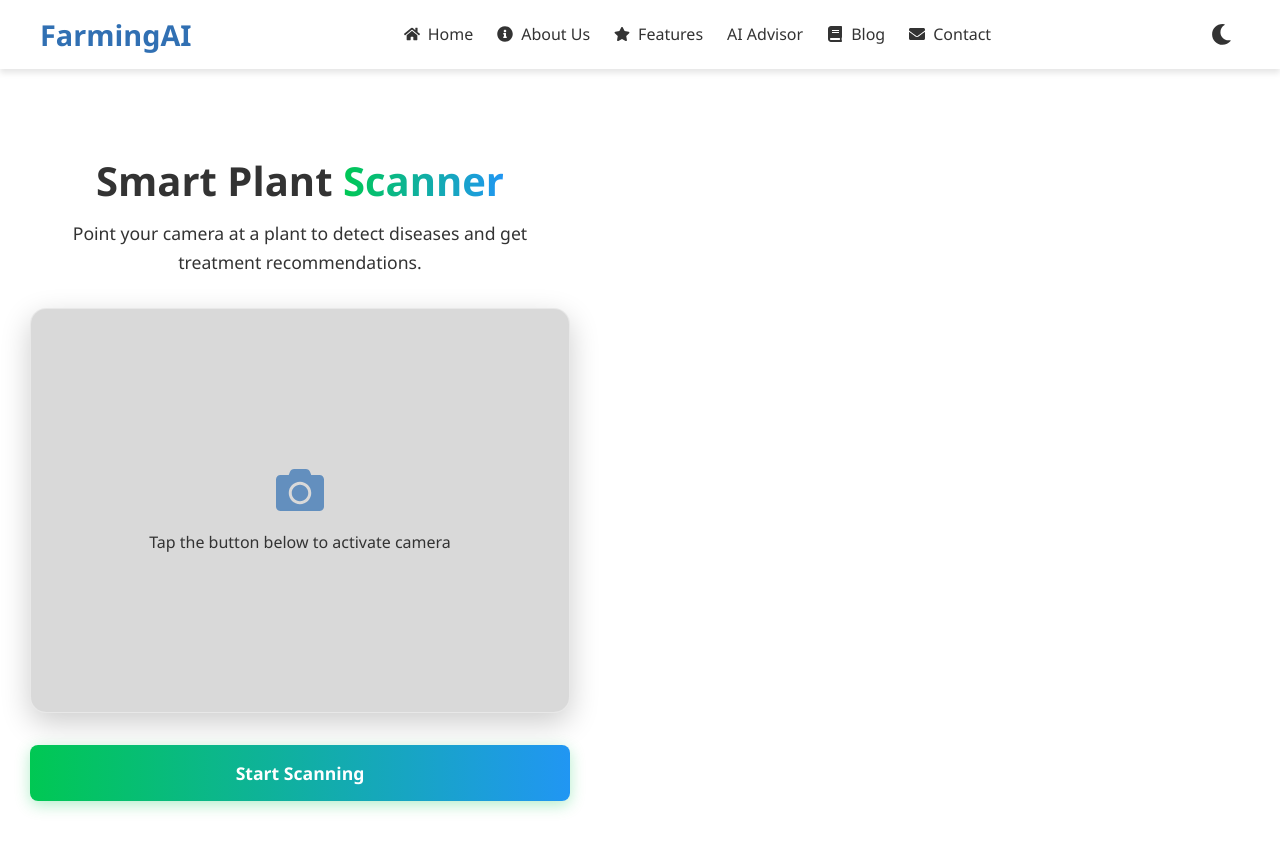
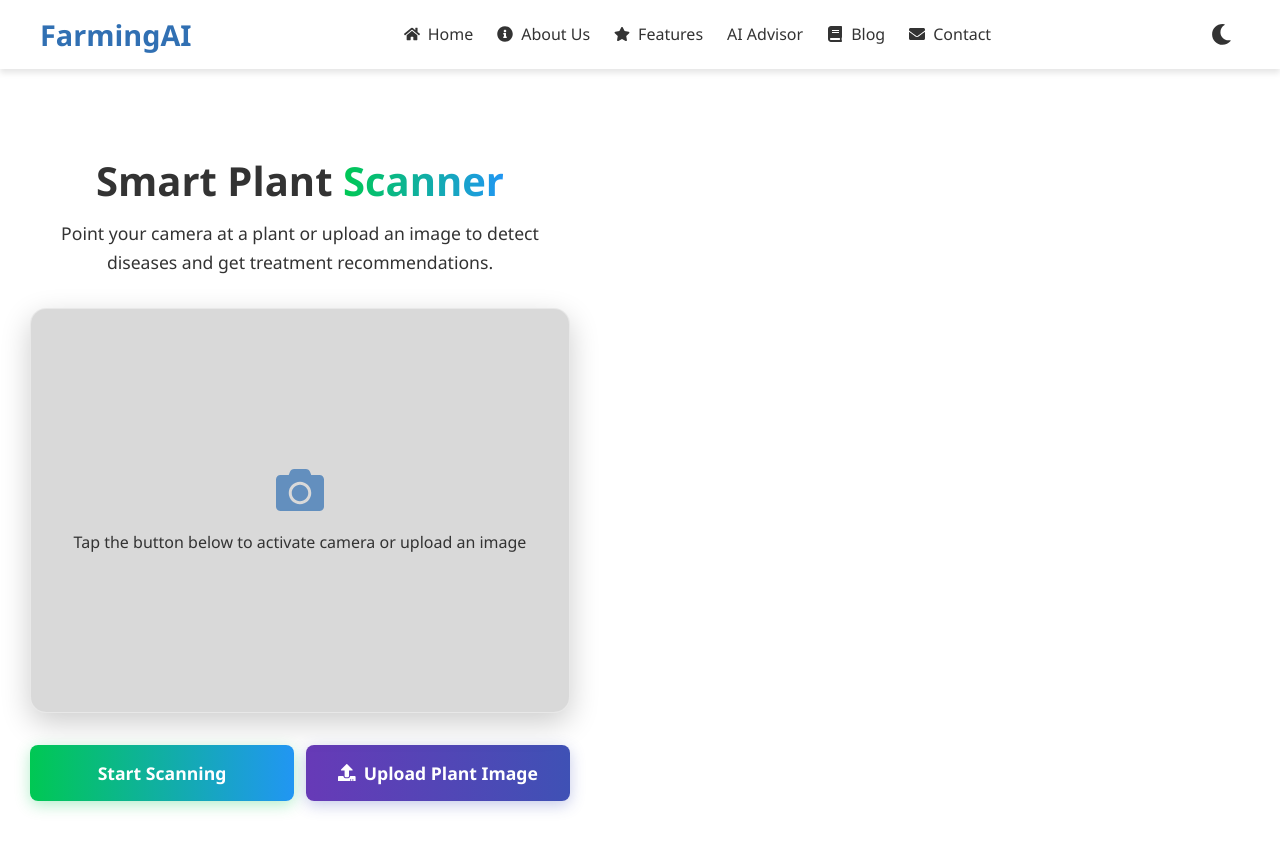
Before and after one commit to Hindavi-1/farming-advisor, a React (Vite) app in the folder frontend/: page /smart-scanner in a window 1280 px wide. Shown: the top 850 px of the page. Built offline with nearby package versions, Linux system fonts and the light colour scheme.

Commit message:
upload image

```diff
--- a/frontend/src/components/Contact/Contact.css
+++ b/frontend/src/components/Contact/Contact.css
@@ -406,3 +406,20 @@ body.dark {
     font-size: 1.8rem;
   }
 }
+
+
+.scan-button,
+.upload-button {
+  flex: 1;
+  padding: 16px;
+  border-radius: 8px;
+  font-weight: 600;
+  font-size: 1.1rem;
+  border: none;
+  cursor: pointer;
+  transition: all 0.3s ease;
+  display: flex;
+  align-items: center;
+  justify-content: center;
+  gap: 8px;
+}
--- a/frontend/src/components/SmartPlantScanner/SmartPlantScanner.jsx
+++ b/frontend/src/components/SmartPlantScanner/SmartPlantScanner.jsx
@@ -1,14 +1,17 @@
 import React, { useState, useRef, useEffect } from 'react';
 import './styles/SmartPlantScanner.css';
-import { FaCamera, FaLeaf, FaPrescriptionBottleAlt, FaExclamationTriangle } from 'react-icons/fa';
+import { FaCamera, FaLeaf, FaPrescriptionBottleAlt, FaExclamationTriangle, FaUpload, FaImage } from 'react-icons/fa';
 
 const SmartPlantScanner = () => {
   const videoRef = useRef(null);
   const canvasRef = useRef(null);
+  const fileInputRef = useRef(null);
   const [isScanning, setIsScanning] = useState(false);
   const [detectedDisease, setDetectedDisease] = useState(null);
   const [showDetails, setShowDetails] = useState(false);
   const [cameraActive, setCameraActive] = useState(false);
+  const [uploadedImage, setUploadedImage] = useState(null);
+  const [isAnalyzing, setIsAnalyzing] = useState(false);
 
   // Start camera when component mounts
   useEffect(() => {
@@ -35,6 +38,7 @@ const SmartPlantScanner = () => {
       if (videoRef.current) {
         videoRef.current.srcObject = stream;
         setCameraActive(true);
+        setUploadedImage(null); // Clear any uploaded image when camera is activated
       }
     } catch (err) {
       console.error('Error accessing camera:', err);
@@ -53,7 +57,7 @@ const SmartPlantScanner = () => {
   };
 
   const toggleScanning = () => {
-    if (!cameraActive) {
+    if (!cameraActive && !uploadedImage) {
       startCamera();
       setIsScanning(true);
     } else {
@@ -85,14 +89,68 @@ const SmartPlantScanner = () => {
   useEffect(() => {
     let intervalId;
 
-    if (isScanning) {
+    if (isScanning && cameraActive) {
       intervalId = setInterval(captureFrame, 3000); // Capture every 3 seconds
     }
 
     return () => {
       if (intervalId) clearInterval(intervalId);
     };
-  }, [isScanning]);
+  }, [isScanning, cameraActive]);
+
+  const handleImageUpload = (event) => {
+    const file = event.target.files[0];
+    if (!file) return;
+
+    // Check if file is an image
+    if (!file.type.match('image.*')) {
+      alert('Please upload an image file');
+      return;
+    }
+
+    // Clear any previous results
+    setDetectedDisease(null);
+    setShowDetails(false);
+
+    // Stop camera if it's active
+    if (cameraActive) {
+      stopCamera();
+    }
+
+    // Create a URL for the uploaded image
+    const imageUrl = URL.createObjectURL(file);
+    setUploadedImage(imageUrl);
+  };
+
+  const analyzeUploadedImage = () => {
+    if (!uploadedImage) return;
+
+    setIsAnalyzing(true);
+
+    // Convert uploaded image to blob for API
+    const img = new Image();
+    img.onload = () => {
+      const canvas = canvasRef.current;
+      const context = canvas.getContext('2d');
+
+      // Set canvas dimensions to match image
+      canvas.width = img.width;
+      canvas.height = img.height;
+
+      // Draw the image to the canvas
+      context.drawImage(img, 0, 0, canvas.width, canvas.height);
+
+      // Convert canvas to blob
+      canvas.toBlob(blob => {
+        sendFrameToAPI(blob);
+      }, 'image/jpeg');
+    };
+    img.src = uploadedImage;
+  };
+
+  const triggerFileInput = () => {
+    fileInputRef.current.click();
+  };
 
   const sendFrameToAPI = async (blob) => {
     // This is a placeholder for the actual API call
@@ -114,6 +172,7 @@ const SmartPlantScanner = () => {
       };
 
       setDetectedDisease(mockResponse);
+      setIsAnalyzing(false);
     }, 1500);
   };
 
@@ -130,15 +189,28 @@ const SmartPlantScanner = () => {
     setShowDetails(!showDetails);
   };
 
+  const clearUploadedImage = () => {
+    setUploadedImage(null);
+    setDetectedDisease(null);
+    setIsAnalyzing(false);
+  };
+
   return (
     <section className="smart-plant-scanner">
       <div className="scanner-container">
         <h1 className="scanner-title">Smart Plant <span className="gradient-text">Scanner</span></h1>
         <p className="scanner-description">
-          Point your camera at a plant to detect diseases and get treatment recommendations.
+          Point your camera at a plant or upload an image to detect diseases and get treatment recommendations.
         </p>
 
         <div className="camera-container">
+          {uploadedImage ? (
+            <img
+              src={uploadedImage}
+              alt="Uploaded plant"
+              className="uploaded-image"
+            />
+          ) : (
             <video
               ref={videoRef}
               autoPlay
@@ -147,18 +219,26 @@ const SmartPlantScanner = () => {
               className={`camera-preview ${cameraActive ? 'active' : ''}`}
               onCanPlay={() => videoRef.current.play()}
             />
+          )}
 
-          {!cameraActive && (
+          {!cameraActive && !uploadedImage && (
             <div className="camera-placeholder">
               <FaCamera className="camera-icon" />
-              <p>Tap the button below to activate camera</p>
+              <p>Tap the button below to activate camera or upload an image</p>
             </div>
           )}
 
-          {isScanning && (
+          {isScanning && cameraActive && (
             <div className="scanning-indicator">
               <div className="scanning-animation"></div>
               <p>Scanning plant...</p>
+            </div>
+          )}
+
+          {isAnalyzing && (
+            <div className="scanning-indicator">
+              <div className="scanning-animation"></div>
+              <p>Analyzing image...</p>
             </div>
           )}
 
@@ -213,21 +293,50 @@ const SmartPlantScanner = () => {
         </div>
 
         <canvas ref={canvasRef} style={{ display: 'none' }} />
+        <input
+          type="file"
+          ref={fileInputRef}
+          style={{ display: 'none' }}
+          accept="image/*"
+          onChange={handleImageUpload}
+        />
 
        <div className="scanner-controls">
-          <button
-            className={`scan-button ${isScanning ? 'scanning' : ''}`}
-            onClick={toggleScanning}
-          >
+  {!uploadedImage ? (
+    <>
+      <div style={{ display: 'flex', gap: '12px', width: '100%' }}>
+        <button className={`scan-button ${isScanning ? 'scanning' : ''}`} onClick={toggleScanning}>
           {isScanning ? 'Stop Scanning' : 'Start Scanning'}
         </button>
 
+        <button className="upload-button" onClick={triggerFileInput}>
+          <FaUpload /> Upload Plant Image
+        </button>
+      </div>
+
       {cameraActive && !isScanning && (
-            <button className="camera-control-button" onClick={stopCamera}>
+        <button className="camera-control-button" onClick={stopCamera} style={{ marginTop: '10px', width: '100%' }}>
           Turn Off Camera
         </button>
       )}
+    </>
+  ) : (
+    <>
+      <button className={`scan-button ${isAnalyzing ? 'scanning' : ''}`} onClick={analyzeUploadedImage} disabled={isAnalyzing}>
+        {isAnalyzing ? 'Analyzing...' : 'Analyze Image'}
+      </button>
+
+      <button className="camera-control-button" onClick={clearUploadedImage}>
+        Clear Image
+      </button>
+
+      <button className="upload-button" onClick={triggerFileInput}>
+        <FaUpload /> Upload Different Image
+      </button>
+    </>
+  )}
 </div>
+
       </div>
     </section>
   );
--- a/frontend/src/components/SmartPlantScanner/styles/SmartPlantScanner.css
+++ b/frontend/src/components/SmartPlantScanner/styles/SmartPlantScanner.css
@@ -250,14 +250,25 @@
 }
 
 /* Scanner Controls */
-.scanner-controls {
+/* .scanner-controls {
   display: flex;
   flex-direction: column;
   align-items: center;
   gap: 12px;
   width: 100%;
   max-width: 600px;
+} */
+ .scanner-controls {
+  display: flex;
+  flex-direction: row; /* Horizontal layout */
+  align-items: center;
+  justify-content: center;
+  gap: 12px;
+  width: 100%;
+  max-width: 600px;
+  flex-wrap: wrap; /* Allows wrapping on small screens */
 }
+
 
 .scan-button {
   width: 100%;
@@ -378,3 +389,64 @@
     font-size: 1rem;
   }
 }
+/* Uploaded Image Styles */
+.uploaded-image {
+  width: 100%;
+  height: 100%;
+  object-fit: contain;
+  background-color: rgba(0, 0, 0, 0.05);
+  border-radius: 16px;
+}
+
+.upload-button {
+  /* width: 100%;
+  padding: 14px;
+  border-radius: 8px;
+  background: linear-gradient(90deg, #673ab7, #3f51b5);
+  color: white;
+  font-weight: 500;
+  font-size: 1rem;
+  border: none;
+  cursor: pointer;
+  transition: all 0.3s ease;
+  box-shadow: 0 4px 15px rgba(103, 58, 183, 0.3);
+  display: flex;
+  align-items: center;
+  justify-content: center;
+  gap: 8px; */
+
+  flex: 1;
+  padding: 16px;
+  border-radius: 8px;
+  background: linear-gradient(90deg, #673ab7, #3f51b5);
+  color: white;
+  font-weight: 600;
+  font-size: 1.1rem;
+  border: none;
+  cursor: pointer;
+  transition: all 0.3s ease;
+  box-shadow: 0 4px 15px rgba(63, 81, 181, 0.3);
+  display: flex;
+  align-items: center;
+  justify-content: center;
+  gap: 8px;
+
+}
+
+.upload-button:hover {
+  transform: translateY(-3px);
+  box-shadow: 0 10px 20px rgba(103, 58, 183, 0.4);
+}
+
+.upload-button:active {
+  transform: translateY(0);
+  box-shadow: 0 4px 8px rgba(103, 58, 183, 0.3);
+}
+
+/* Responsive adjustments for upload button */
+@media (max-width: 480px) {
+  .upload-button {
+    padding: 12px;
+    font-size: 0.9rem;
+  }
+}
```
Also changed, not shown: 1 other file (tests, documents, lock files or other folders). Lines whose indentation alone changed are shown as unchanged.
